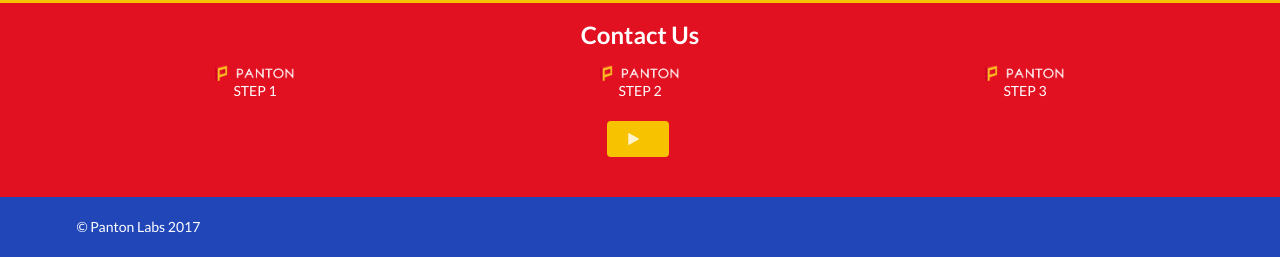
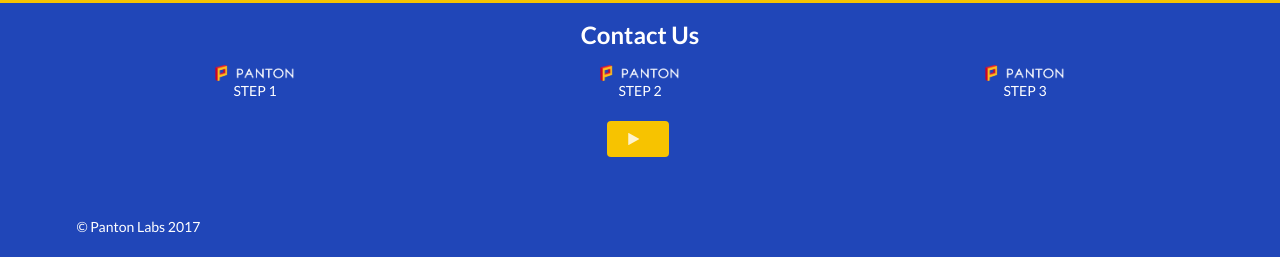
Before and after one commit to khushmeen/pantonlabs.github.io, a plain HTML site: page index.html in a window 1280 px wide. Shown: the part 814-1071 px from the top of the page. Drawn offline with nearby package versions, Linux system fonts and the light colour scheme.

Commit message:
red is blue

```diff
--- a/index.html
+++ b/index.html
@@ -99,7 +99,7 @@
         </div>
       </div>
     </div>
-    <div class="ui row red-color section">
+    <div class="ui row blue-color section">
       <div class="ui container center aligned">
         <h2 class="ui header">Contact Us</h2>
         <div class="ui three column grid">
```
